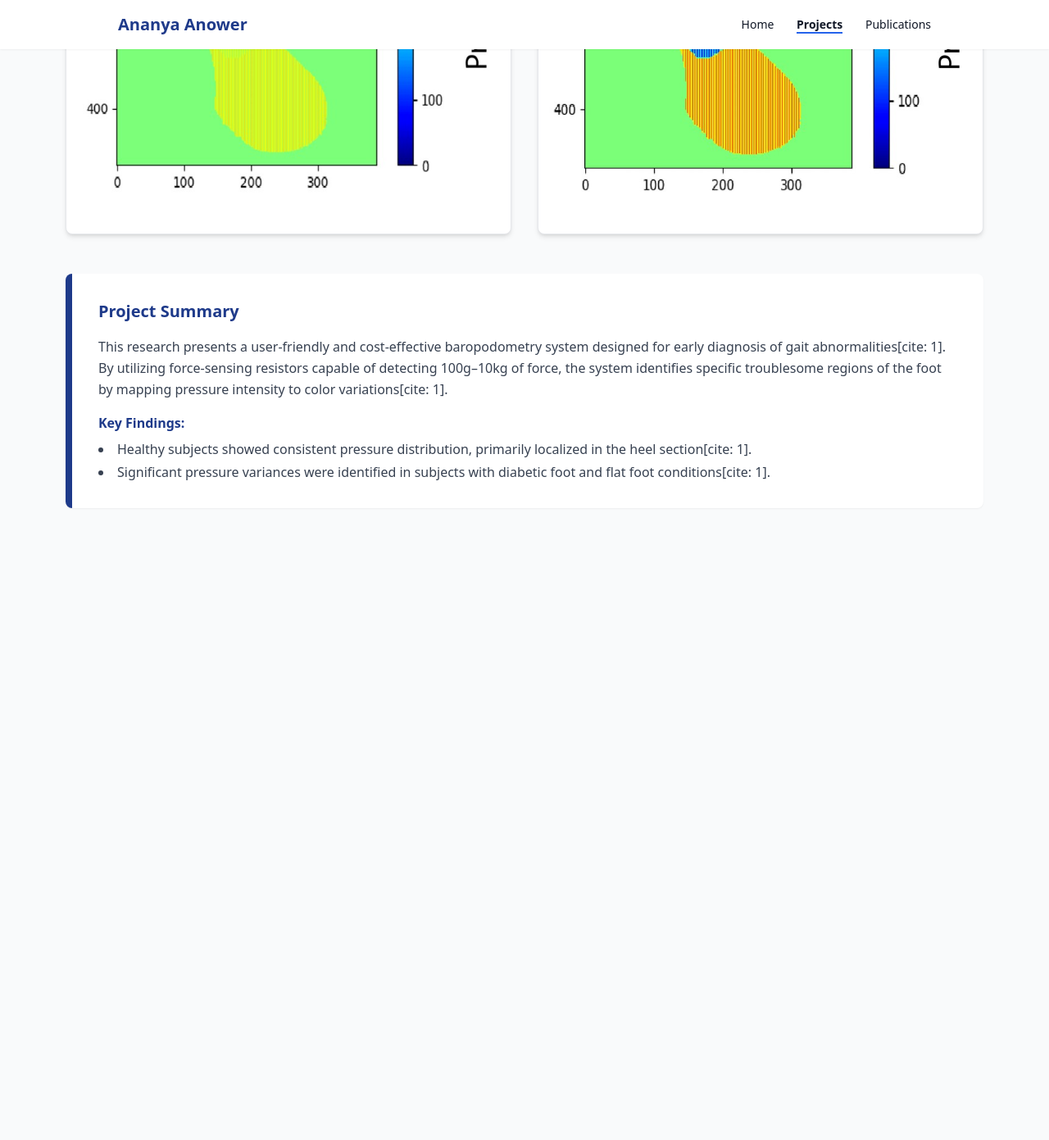
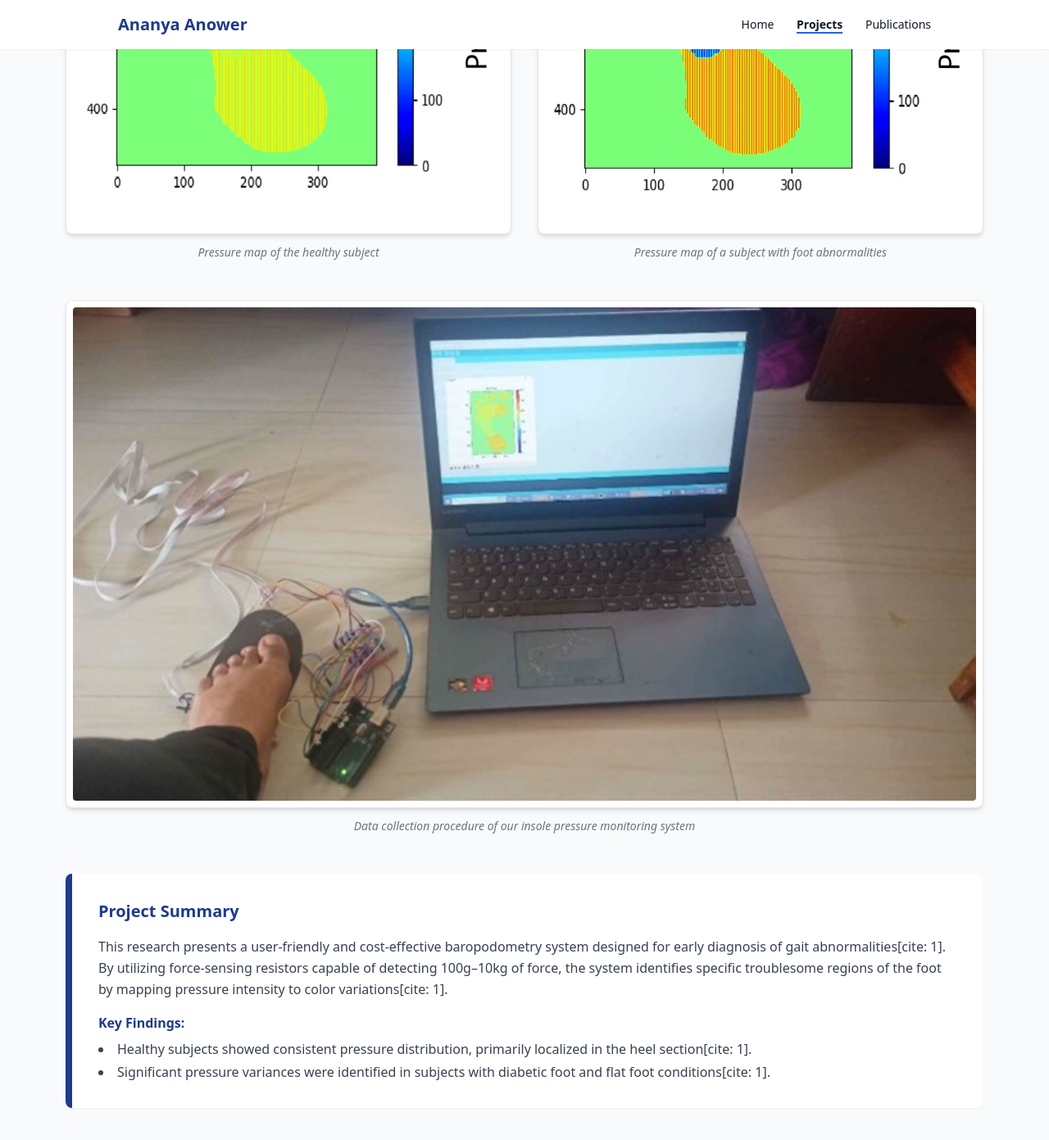
Before and after one commit to AnanyaAnower/AnanyaAnower.github.io, a Jekyll site: the page gait-analysis-project.html, which Jekyll copies as it is, in a window 1280 px wide and 1400 px high, scrolled down 617 px. Shown: the top 1391 px of the window at 82% size. Built offline with Jekyll 4.4.1, drawn with Linux system fonts in a browser that asks for light colours; nearby versions of some CDN libraries; before the commit the page ends 1285 px from its top, so only the background shows below that.

Commit message:
updated gait project

```diff
--- a/gait-analysis-project.html
+++ b/gait-analysis-project.html
@@ -29,12 +29,31 @@
 
         <!-- Large Image Grid -->
 <div class="grid grid-cols-1 md:grid-cols-2 gap-8">
+
+    <!-- Gait 1: Healthy Subject -->
+    <div class="flex flex-col">
         <a href="images/gait1.jpg" target="_blank" class="block bg-white p-2 rounded-lg shadow-md hover:shadow-xl transition-shadow border border-gray-200">
-                <img src="images/gait1.jpg" alt="Healthy Subject Heatmap" class="w-full h-auto rounded">
+            <img src="images/gait1.jpg" alt="Pressure map of the healthy subject" class="w-full h-auto rounded">
         </a>
+        <p class="text-sm text-gray-500 mt-3 italic text-center">Pressure map of the healthy subject</p>
+    </div>
+
+    <!-- Gait 2: Abnormalities -->
+    <div class="flex flex-col">
         <a href="images/gait2.jpg" target="_blank" class="block bg-white p-2 rounded-lg shadow-md hover:shadow-xl transition-shadow border border-gray-200">
-                <img src="images/gait2.jpg" alt="Abnormal Gait Heatmap" class="w-full h-auto rounded">
+            <img src="images/gait2.jpg" alt="Pressure map of a subject with foot abnormalities" class="w-full h-auto rounded">
         </a>
+        <p class="text-sm text-gray-500 mt-3 italic text-center">Pressure map of a subject with foot abnormalities</p>
+    </div>
+
+    <!-- Gait 3: Data Collection (from previous step) -->
+    <div class="md:col-span-2 flex flex-col mt-4">
+        <a href="images/gait3.jpg" target="_blank" class="block bg-white p-2 rounded-lg shadow-md hover:shadow-xl transition-shadow border border-gray-200">
+            <img src="images/gait3.jpg" alt="Data collection procedure" class="w-full h-auto rounded">
+        </a>
+        <p class="text-sm text-gray-500 mt-3 italic text-center">Data collection procedure of our insole pressure monitoring system</p>
+    </div>
+
 </div>
 
         <div class="mt-12 bg-white p-8 rounded-lg shadow-sm border-l-8 border-blue-900">
```
Also changed, not shown: images/gait3.jpg (added). Lines whose indentation alone changed are shown as unchanged.
